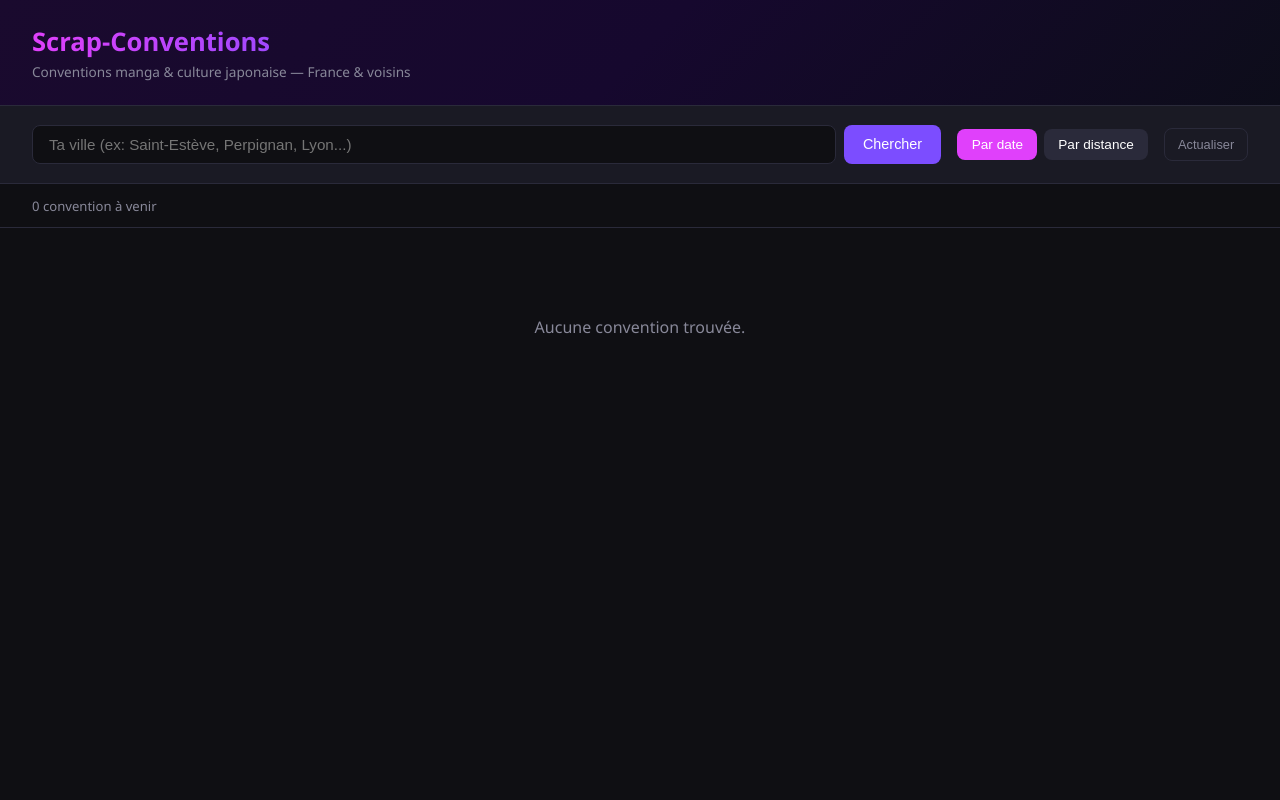
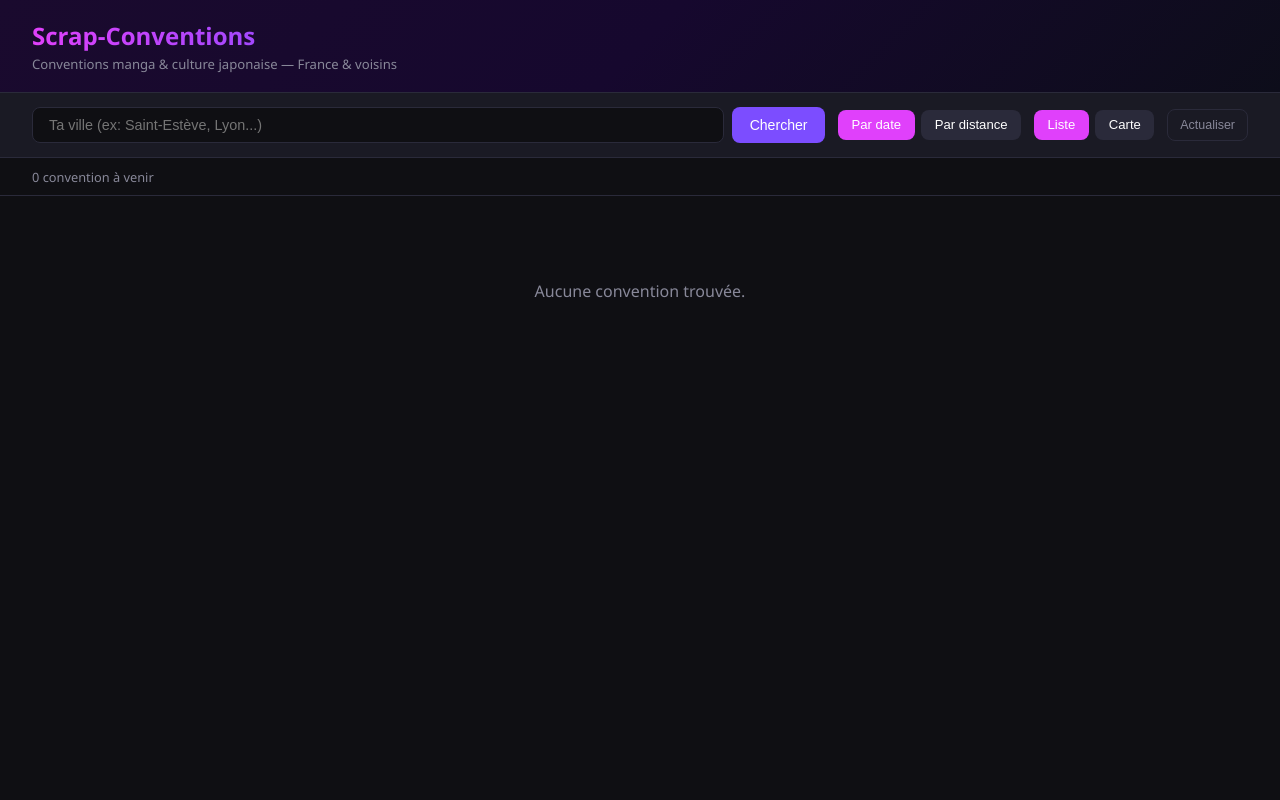
Before and after one commit to Alizee-M/Scrap-conventions, a Flask app: page / in a window 1280 px wide. Run offline with Flask 3, Linux system fonts and the light colour scheme; data that the repository does not hold is empty.

Commit message:
feat: add interactive map view with Leaflet.js
Toggle liste/carte, markers pour chaque convention avec popup (nom,
date, lieu, distance), marqueur orange sur la ville cherchée,
zoom automatique sur la localisation de l'utilisateur.

Co-Authored-By: Claude Sonnet 4.6 <noreply@anthropic.com>

```diff
--- a/templates/index.html
+++ b/templates/index.html
@@ -4,6 +4,8 @@
 <meta charset="UTF-8">
 <meta name="viewport" content="width=device-width, initial-scale=1.0">
 <title>Scrap-Conventions</title>
+<link rel="stylesheet" href="https://unpkg.com/leaflet@1.9.4/dist/leaflet.css"/>
+<script src="https://unpkg.com/leaflet@1.9.4/dist/leaflet.js"></script>
 <style>
   :root {
     --bg: #0f0f13;
@@ -25,19 +27,22 @@
     color: var(--text);
     font-family: 'Segoe UI', system-ui, sans-serif;
     min-height: 100vh;
+    display: flex;
+    flex-direction: column;
   }
 
   header {
     background: linear-gradient(135deg, #1a0a2e 0%, #16082e 50%, #0d0d1a 100%);
     border-bottom: 1px solid var(--border);
-    padding: 1.5rem 2rem;
+    padding: 1.2rem 2rem;
     display: flex;
     align-items: center;
     gap: 1rem;
+    flex-shrink: 0;
   }
 
   header h1 {
-    font-size: 1.6rem;
+    font-size: 1.5rem;
     font-weight: 700;
     background: linear-gradient(90deg, var(--accent), var(--accent2));
     -webkit-background-clip: text;
@@ -45,22 +50,23 @@
     background-clip: text;
   }
 
-  header p { color: var(--muted); font-size: 0.85rem; margin-top: 0.2rem; }
+  header p { color: var(--muted); font-size: 0.82rem; margin-top: 0.15rem; }
 
   .controls {
     background: var(--surface);
     border-bottom: 1px solid var(--border);
-    padding: 1.2rem 2rem;
+    padding: 0.9rem 2rem;
     display: flex;
-    gap: 1rem;
+    gap: 0.8rem;
     align-items: center;
     flex-wrap: wrap;
+    flex-shrink: 0;
   }
 
   .search-wrap {
     display: flex;
     flex: 1;
-    min-width: 240px;
+    min-width: 220px;
     gap: 0.5rem;
   }
 
@@ -70,8 +76,8 @@
     border: 1px solid var(--border);
     color: var(--text);
     border-radius: 8px;
-    padding: 0.6rem 1rem;
-    font-size: 0.95rem;
+    padding: 0.55rem 1rem;
+    font-size: 0.9rem;
     outline: none;
     transition: border-color 0.2s;
   }
@@ -83,8 +89,8 @@
     color: #fff;
     border: none;
     border-radius: 8px;
-    padding: 0.6rem 1.2rem;
-    font-size: 0.9rem;
+    padding: 0.55rem 1.1rem;
+    font-size: 0.88rem;
     cursor: pointer;
     transition: opacity 0.2s;
     white-space: nowrap;
@@ -93,40 +99,47 @@
   button:hover { opacity: 0.85; }
   button:disabled { opacity: 0.4; cursor: default; }
 
-  .sort-btns { display: flex; gap: 0.4rem; }
+  .btn-group { display: flex; gap: 0.4rem; }
 
-  .sort-btns button {
+  .btn-group button {
     background: var(--border);
-    font-size: 0.85rem;
-    padding: 0.5rem 0.9rem;
+    font-size: 0.82rem;
+    padding: 0.48rem 0.85rem;
   }
 
-  .sort-btns button.active {
-    background: var(--accent);
-  }
+  .btn-group button.active { background: var(--accent); }
 
   .btn-refresh {
     background: transparent;
     border: 1px solid var(--border);
     color: var(--muted);
-    font-size: 0.8rem;
-    padding: 0.5rem 0.8rem;
+    font-size: 0.78rem;
+    padding: 0.48rem 0.75rem;
   }
 
   .btn-refresh:hover { color: var(--text); border-color: var(--accent); }
 
   .stats {
-    padding: 0.8rem 2rem;
+    padding: 0.6rem 2rem;
     color: var(--muted);
-    font-size: 0.82rem;
+    font-size: 0.8rem;
     border-bottom: 1px solid var(--border);
+    flex-shrink: 0;
   }
+
+  /* ── Views ── */
+  .view { display: none; flex: 1; overflow: hidden; }
+  .view.active { display: flex; flex-direction: column; }
+
+  /* ── Card view ── */
+  #view-list { overflow-y: auto; }
 
   .grid {
     display: grid;
-    grid-template-columns: repeat(auto-fill, minmax(300px, 1fr));
+    grid-template-columns: repeat(auto-fill, minmax(290px, 1fr));
     gap: 1rem;
-    padding: 1.5rem 2rem;
+    padding: 1.2rem 2rem;
+    align-content: start;
   }
 
   .card {
@@ -194,14 +194,7 @@
   .badge-loc  { background: rgba(0, 230, 118, 0.1); color: var(--green); border: 1px solid rgba(0,230,118,0.2); }
   .badge-dist { background: rgba(255, 145, 0, 0.15); color: var(--orange); border: 1px solid rgba(255,145,0,0.3); }
 
-  .empty {
-    grid-column: 1/-1;
-    text-align: center;
-    padding: 4rem;
-    color: var(--muted);
-  }
-
-  .loader {
+  .empty, .loader {
     grid-column: 1/-1;
     text-align: center;
     padding: 4rem;
@@ -249,75 +265,169 @@
 
 <div class="controls">
   <div class="search-wrap">
-    <input type="text" id="location" placeholder="Ta ville (ex: Saint-Estève, Perpignan, Lyon...)" />
+    <input type="text" id="location" placeholder="Ta ville (ex: Saint-Estève, Lyon...)" />
     <button id="btn-search">Chercher</button>
   </div>
-  <div class="sort-btns">
+  <div class="btn-group">
     <button id="btn-date" class="active" onclick="setSort('date')">Par date</button>
     <button id="btn-dist" onclick="setSort('distance')">Par distance</button>
+  </div>
+  <div class="btn-group">
+    <button id="btn-view-list" class="active" onclick="setView('list')">Liste</button>
+    <button id="btn-view-map" onclick="setView('map')">Carte</button>
   </div>
   <button class="btn-refresh" id="btn-refresh" onclick="refresh()">Actualiser</button>
 </div>
 
 <div class="stats" id="stats"></div>
-<div class="grid" id="grid">
-  <div class="loader">
-    <div class="loader-dot"></div><div class="loader-dot"></div><div class="loader-dot"></div>
-    <p style="margin-top:1rem">Chargement des conventions...</p>
+
+<!-- List view -->
+<div id="view-list" class="view active">
+  <div class="grid" id="grid">
+    <div class="loader">
+      <div class="loader-dot"></div><div class="loader-dot"></div><div class="loader-dot"></div>
+      <p style="margin-top:1rem">Chargement des conventions...</p>
+    </div>
   </div>
+</div>
+
+<!-- Map view -->
+<div id="view-map" class="view">
+  <div id="map"></div>
 </div>
 
 <script>
 let currentSort = 'date';
+let currentView = 'list';
 let userLat = null;
 let userLon = null;
 let conventions = [];
+
+// ── Leaflet map ──────────────────────────────────────────────────────────────
+const map = L.map('map', { zoomControl: true }).setView([46.6, 2.3], 6);
+
+L.tileLayer('https://{s}.tile.openstreetmap.org/{z}/{x}/{y}.png', {
+  attribution: '© <a href="https://www.openstreetmap.org/copyright">OpenStreetMap</a>',
+  maxZoom: 18,
+}).addTo(map);
+
+const convIcon = L.divIcon({
+  className: '',
+  html: `<div style="
+    background: #7c4dff;
+    border: 2px solid #e040fb;
+    border-radius: 50%;
+    width: 14px; height: 14px;
+    box-shadow: 0 0 6px #e040fb88;
+  "></div>`,
+  iconSize: [14, 14],
+  iconAnchor: [7, 7],
+  popupAnchor: [0, -10],
+});
+
+const userIcon = L.divIcon({
+  className: '',
+  html: `<div style="
+    background: #ff9100;
+    border: 2px solid #fff;
+    border-radius: 50%;
+    width: 16px; height: 16px;
+    box-shadow: 0 0 8px #ff9100;
+  "></div>`,
+  iconSize: [16, 16],
+  iconAnchor: [8, 8],
+  popupAnchor: [0, -10],
+});
+
+let markers = [];
+let userMarker = null;
+
+function clearMarkers() {
+  markers.forEach(m => map.removeLayer(m));
+  markers = [];
+}
+
+function renderMap(data) {
+  clearMarkers();
+
+  if (userMarker) map.removeLayer(userMarker);
+  if (userLat !== null) {
+    userMarker = L.marker([userLat, userLon], { icon: userIcon })
+      .addTo(map)
+      .bindPopup('<b style="color:#ff9100">Ta position</b>');
+    map.setView([userLat, userLon], 9);
+  }
+
+  data.forEach(c => {
+    if (!c.lat || !c.lon) return;
+    const dist = c.distance_km !== null ? `<div class="popup-dist">🗺️ ${Math.round(c.distance_km)} km</div>` : '';
+    const popup = `
+      <div class="popup-name">${c.url ? `<a href="${c.url}" target="_blank">${c.name}</a>` : c.name}</div>
+      <div class="popup-meta">
+        ${c.date ? `<span>📅 ${fmtDate(c.date)}</span>` : ''}
+        ${c.location ? `<span>📍 ${c.location}</span>` : ''}
+        ${dist}
+      </div>`;
+    const m = L.marker([c.lat, c.lon], { icon: convIcon })
+      .addTo(map)
+      .bindPopup(popup, { maxWidth: 260 });
+    markers.push(m);
+  });
+}
+
+// ── Helpers ──────────────────────────────────────────────────────────────────
+function fmtDate(iso) {
+  if (!iso) return '?';
+  return new Date(iso + 'T12:00:00').toLocaleDateString('fr-FR', { day: 'numeric', month: 'short', year: 'numeric' });
+}
+
+function fmtDist(km) {
+  if (km === null || km === undefined) return null;
+  return km < 1 ? '< 1 km' : `${Math.round(km)} km`;
+}
 
 function setSort(s) {
   currentSort = s;
   document.getElementById('btn-date').classList.toggle('active', s === 'date');
   document.getElementById('btn-dist').classList.toggle('active', s === 'distance');
-  render(conventions);
+  renderAll(conventions);
 }
 
-function fmtDate(iso) {
-  if (!iso) return '?';
-  const d = new Date(iso + 'T12:00:00');
-  return d.toLocaleDateString('fr-FR', { day: 'numeric', month: 'short', year: 'numeric' });
+function setView(v) {
+  currentView = v;
+  document.getElementById('btn-view-list').classList.toggle('active', v === 'list');
+  document.getElementById('btn-view-map').classList.toggle('active', v === 'map');
+  document.getElementById('view-list').classList.toggle('active', v === 'list');
+  document.getElementById('view-map').classList.toggle('active', v === 'map');
+  if (v === 'map') {
+    map.invalidateSize();
+    renderMap(sorted(conventions));
+  }
 }
 
-function fmtDist(km) {
-  if (km === null || km === undefined) return null;
-  if (km < 1) return '< 1 km';
-  return `${Math.round(km)} km`;
+function sorted(data) {
+  const copy = [...data];
+  if (currentSort === 'distance' && userLat !== null) {
+    copy.sort((a, b) => (a.distance_km ?? 99999) - (b.distance_km ?? 99999));
+  } else {
+    copy.sort((a, b) => (a.date || '9999').localeCompare(b.date || '9999'));
+  }
+  return copy;
 }
 
-function render(data) {
+function renderList(data) {
   const grid = document.getElementById('grid');
-  const stats = document.getElementById('stats');
-
-  let sorted = [...data];
-  if (currentSort === 'distance' && userLat !== null) {
-    sorted.sort((a, b) => (a.distance_km ?? 99999) - (b.distance_km ?? 99999));
-  } else {
-    sorted.sort((a, b) => (a.date || '9999').localeCompare(b.date || '9999'));
-  }
-
-  stats.textContent = `${sorted.length} convention${sorted.length > 1 ? 's' : ''} à venir${userLat !== null ? ' · triées par ' + (currentSort === 'distance' ? 'distance' : 'date') : ''}`;
-
-  if (!sorted.length) {
+  if (!data.length) {
     grid.innerHTML = '<div class="empty">Aucune convention trouvée.</div>';
     return;
   }
-
-  grid.innerHTML = sorted.map(c => {
+  grid.innerHTML = data.map(c => {
     const dist = fmtDist(c.distance_km);
     const imgHtml = c.image
       ? `<img class="card-img" src="${c.image}" alt="" loading="lazy" onerror="this.style.display='none'">`
       : `<div class="card-img-placeholder">🎌</div>`;
-
     return `
-    <div class="card">
+    <div class="card" onclick="${c.url ? `window.open('${c.url}','_blank')` : ''}">
       ${imgHtml}
       <div class="card-body">
         <div class="card-name">
@@ -333,6 +443,15 @@ function render(data) {
   }).join('');
 }
 
+function renderAll(data) {
+  const s = sorted(data);
+  const stats = document.getElementById('stats');
+  stats.textContent = `${s.length} convention${s.length > 1 ? 's' : ''} à venir${userLat !== null ? ' · ' + (currentSort === 'distance' ? 'par distance' : 'par date') : ''}`;
+  renderList(s);
+  if (currentView === 'map') renderMap(s);
+}
+
+// ── Data loading ─────────────────────────────────────────────────────────────
 async function load() {
   const loc = document.getElementById('location').value.trim();
   const grid = document.getElementById('grid');
@@ -349,10 +468,10 @@ async function load() {
     userLon = data.user_lon;
 
     if (loc && userLat === null) {
-      document.getElementById('stats').textContent = `Ville "${loc}" non trouvée, distances non disponibles.`;
+      document.getElementById('stats').textContent = `Ville "${loc}" non trouvée.`;
     }
 
-    render(conventions);
+    renderAll(conventions);
   } catch (e) {
     grid.innerHTML = '<div class="empty">Erreur de chargement. Réessaie.</div>';
   }
```
Also changed, not shown: other parts of templates/index.html (+40 -30 lines).
